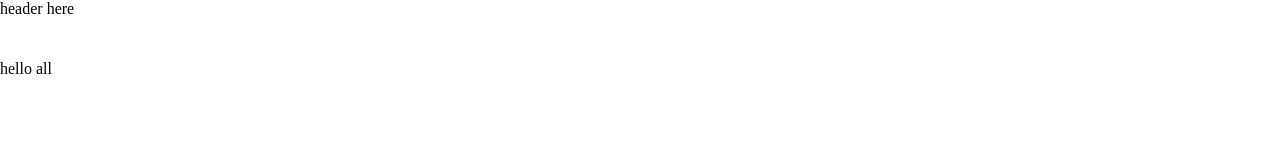
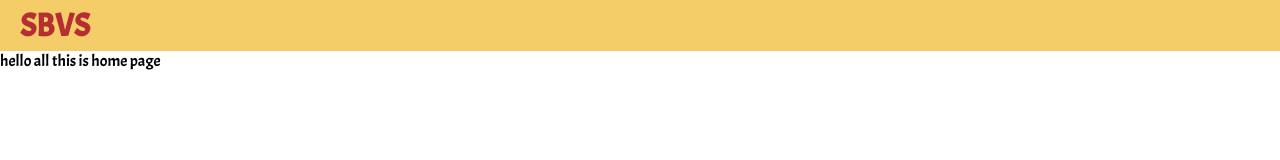
Before and after one commit to naveensreddy/SBVS, a Gatsby site: page / in a window 1280 px wide. Built offline with nearby package versions, Linux system fonts and the light colour scheme; Gatsby itself is replaced by a stand-in of ours; a web font is replaced by a local one.

Commit message:
added redux and hocs

```diff
--- a/gatsby-config.js
+++ b/gatsby-config.js
@@ -1,6 +1,6 @@
 module.exports = {
   siteMetadata: {
-    title: `SVBC`,
+    title: `SBVS`,
     googleVerification: ``
   },
   plugins: [
@@ -60,8 +60,8 @@ module.exports = {
     {
       resolve: `gatsby-plugin-manifest`,
       options: {
-        name: `SVBC`,
-        short_name: `SVBC`,
+        name: `SBVS`,
+        short_name: `SBVS`,
         start_url: `/`,
         background_color: `#f7f7f7`,
         theme_color: `#191919`,
--- a/package.json
+++ b/package.json
@@ -58,6 +58,9 @@
     "react": "^16.5.2",
     "react-dom": "^16.5.2",
     "react-helmet": "^5.2.0",
+    "react-redux": "^5.0.7",
+    "redux": "^4.0.0",
+    "redux-devtools-extension": "^2.13.5",
     "styled-components": "^3.4.10",
     "ts-loader": "^5.2.1",
     "typescript": "^3.1.3"
--- /dev/null
+++ b/src/Enhancers/index.tsx
@@ -0,0 +1,11 @@
+import React from "react";
+import Layout from "../components/Layout";
+
+//enhance the page component by wrapping aroung layout component
+export const enhanceLayout = (
+  WrappedComponent: React.ComponentType
+) => props => (
+  <Layout location={props.location}>
+    <WrappedComponent {...props} />
+  </Layout>
+);
--- a/src/components/Head/Head.tsx
+++ b/src/components/Head/Head.tsx
@@ -5,7 +5,8 @@ import Helmet from'react-helmet';
 const Head =()=>{
     return(
       <Helmet>
-        <title>SVBC</title>
+        <title>SBVS</title>
+        <link href="https://fonts.googleapis.com/css?family=Acme|Capriola" rel="stylesheet"/>
       </Helmet>
     )
 }
--- a/src/components/Header/Header.tsx
+++ b/src/components/Header/Header.tsx
@@ -1,16 +1,33 @@
-import React from 'react';
-import styled from 'styled-components';
+import React from "react";
+import styled from "styled-components";
+import {Link} from 'gatsby';
 
-const HeaderContainer=styled.header`
-  height:60px;
+const HeaderContainer = styled.header`
+  display: flex;
+  align-items: center;
+  background: #f4cd68;
+  color: #b52e31;
+  justify-content: space-between;
+  overflow: hidden;
 `;
 
-const Header=(props)=>{
-    return(
-      <HeaderContainer>
-        header here
-      </HeaderContainer>
-    )
-}
+const Heading = styled.h1`
+  padding: 5px 20px;
+  font-size: 2rem;
+`;
+
+const MenuLink = styled(Link)`
+  margin-right: 20px;
+  color: #b52e31;
+  font-weight: 400;
+`;
+
+const Header = props => {
+  return (
+    <HeaderContainer>
+      <Heading>SBVS</Heading>
+    </HeaderContainer>
+  );
+};
 
 export default Header;
--- a/src/components/Layout.tsx
+++ b/src/components/Layout.tsx
@@ -1,21 +1,25 @@
-import React from 'react';
-import styled from 'styled-components';
-import Head from './Head/Head';
-import '../scss/index.scss';
-import Header from './Header/Header';
+import React from "react";
+import styled from "styled-components";
+import { Provider } from "react-redux";
+import Head from "./Head/Head";
+import "../scss/index.scss";
+import Header from "./Header/Header";
+import { store } from "../store";
 
-const LayoutContainer=styled.div`
-  min-height:100vh;
+const LayoutContainer = styled.div`
+  min-height: 100vh;
 `;
 
-const Layout=(props)=>{
-    return(
+const Layout = props => {
+  return (
+    <Provider store={store}>
       <LayoutContainer>
-        <Head/>
-        <Header/>
-         {props.children}
+        <Head />
+        <Header />
+        {props.children}
       </LayoutContainer>
-    )
-}
+    </Provider>
+  );
+};
 
 export default Layout;
--- a/src/pages/index.tsx
+++ b/src/pages/index.tsx
@@ -1,17 +1,19 @@
 import React from 'react';
 import styled from 'styled-components';
-import Layout from '../components/Layout';
+import { enhanceLayout } from '../Enhancers';
+
+const HomepageContainer=styled.div`
+  min-height:100vh;
+  `
 
 class HomePage extends React.Component{
   render(){
     return(
-      <Layout>
-      <div>
-        hello all
-      </div>
-      </Layout>
+     <HomepageContainer>
+        hello all this is home page
+    </HomepageContainer>
     )
   }
 }
 
-export default HomePage;
+export default enhanceLayout(HomePage);
--- a/src/scss/_base.scss
+++ b/src/scss/_base.scss
@@ -7,6 +7,15 @@ html{
 }
 
 body{
+  font-family: Capriola,acme,'Segoe UI', Tahoma, Geneva, Verdana, sans-serif;
   font-size: 1rem;
   margin: 0;
 }
+
+h1,h2,h3,h4,h5,h6{
+  margin:0;
+}
+
+a{
+  text-decoration: none;
+}
--- /dev/null
+++ b/src/store/index.ts
@@ -0,0 +1,7 @@
+import { createStore } from "redux";
+import { devToolsEnhancer } from "redux-devtools-extension";
+import { reducer } from "./reducers/reducer";
+
+export const initialState: any = {};
+
+export const store = createStore(reducer, initialState, devToolsEnhancer({}));
--- /dev/null
+++ b/src/store/reducers/reducer.ts
@@ -0,0 +1,6 @@
+export const reducer = (state, action) => {
+  switch (action.type) {
+    default:
+      return state;
+  }
+};
```
Also changed, not shown: src/components/Loader/Loader.tsx (added, +20 -0 lines), 1 other file.
